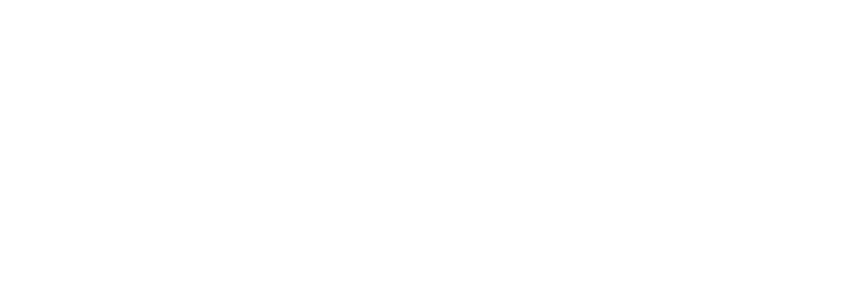
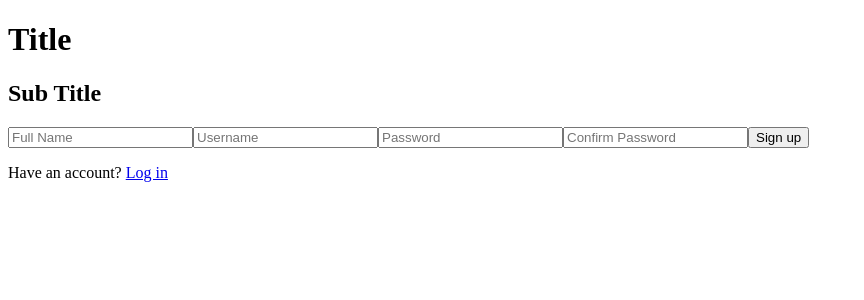
Before and after one commit to spen-c-kimm/kimmells-project-client, a React (Create React App) app: page /signup in a window 1280 px wide. Before the commit this address had no page. Shown: the top 300 px of the page, without its empty margins (0-864 px from the left). Built offline with nearby package versions, Linux system fonts and the light colour scheme.

Commit message:
Created Singup page, Created the route in app, and linked to the page from the home screen

```diff
--- a/src/App.js
+++ b/src/App.js
@@ -1,5 +1,6 @@
 import { BrowserRouter as Router, Routes, Route } from "react-router-dom";
 import Home from "./Views/Home"
+import Signup from "./Views/Signup"
 
 function App() {
   return (
@@ -7,6 +8,7 @@ function App() {
       <div className="App">
         <Routes>
           <Route path="/" exact element={<Home />} />
+          <Route path="/signup" exact element={<Signup />} />
         </Routes>
       </div>
     </Router>
--- a/src/Views/Home.js
+++ b/src/Views/Home.js
@@ -1,4 +1,5 @@
 import React, { Component } from "react";
+import { Link } from "react-router-dom";
 
 class Home extends Component {
     constructor(props) {
@@ -22,7 +23,7 @@ class Home extends Component {
                     <button>Log In</button>
                 </div>
                 <div>
-                    <p>Don't have an account? <span>Sign up</span></p>
+                    <p>Don't have an account? <Link to={"/signup"}><span>Sign up</span></Link></p>
                 </div>
             </div>
         );
--- /dev/null
+++ b/src/Views/Signup.js
@@ -0,0 +1,42 @@
+import React, { Component } from "react";
+import { Link } from "react-router-dom";
+import axios from "axios";
+
+class Home extends Component {
+    constructor(props) {
+        super(props);
+        this.state = {
+            message: "WELCOME!!!"
+        };
+    }
+
+    componentWillMount() {
+        console.log("TEST")
+    }
+
+    async createUser() {
+        const res = await axios.post("http://localhost:3000/api/v1/signup");
+        console.log("res: ", res)
+    }
+
+    render() {
+        return (
+            <div>
+                <div>
+                    <h1>Title</h1>
+                    <h2>Sub Title</h2>
+                    <input placeholder="Full Name"/>
+                    <input placeholder="Username"/>
+                    <input placeholder="Password"/>
+                    <input placeholder="Confirm Password"/>
+                    <button onClick={this.createUser}>Sign up</button>
+                </div>
+                <div>
+                    <p>Have an account? <Link to={"/"}><span>Log in</span></Link></p>
+                </div>
+            </div>
+        );
+    }
+}
+
+export default Home;
```
